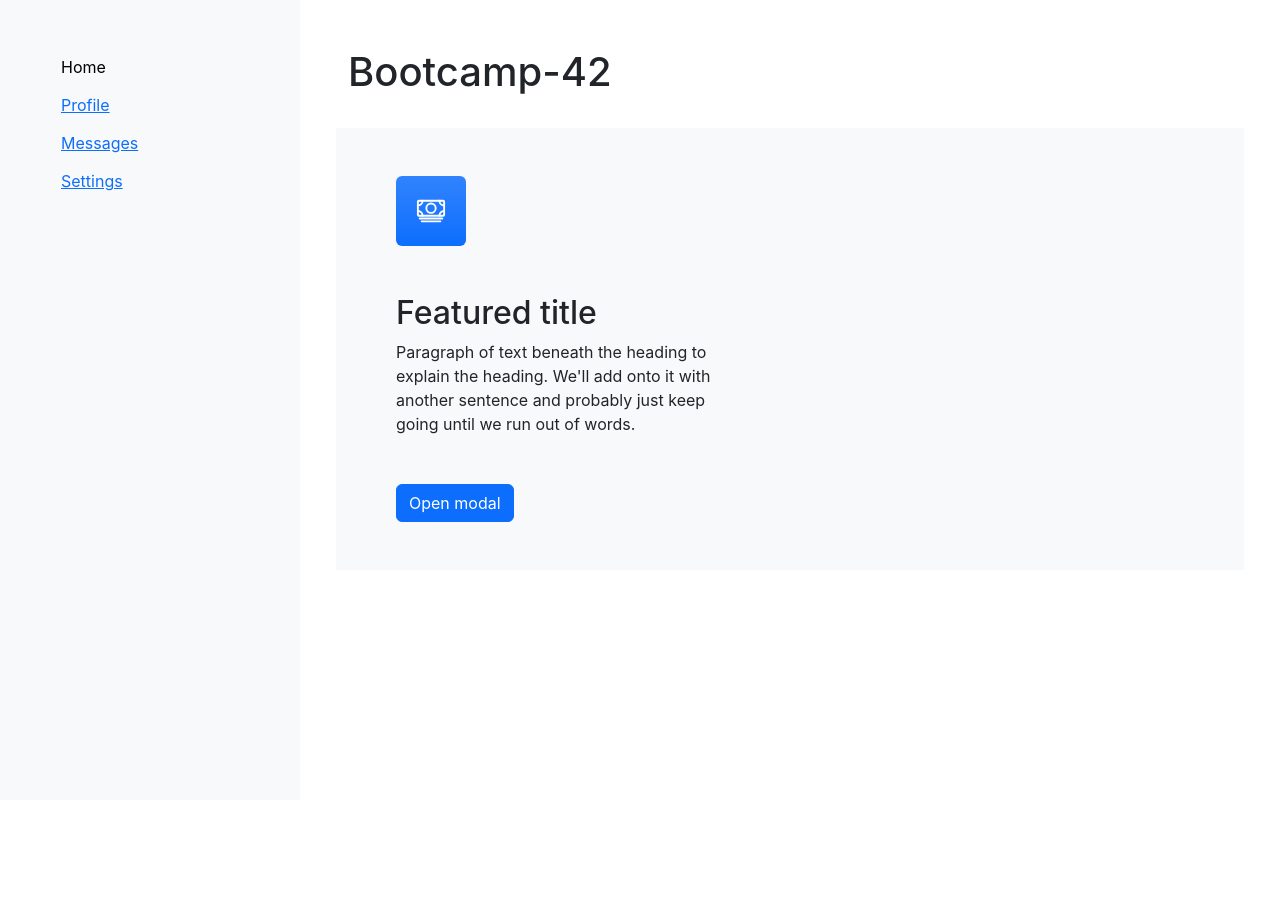
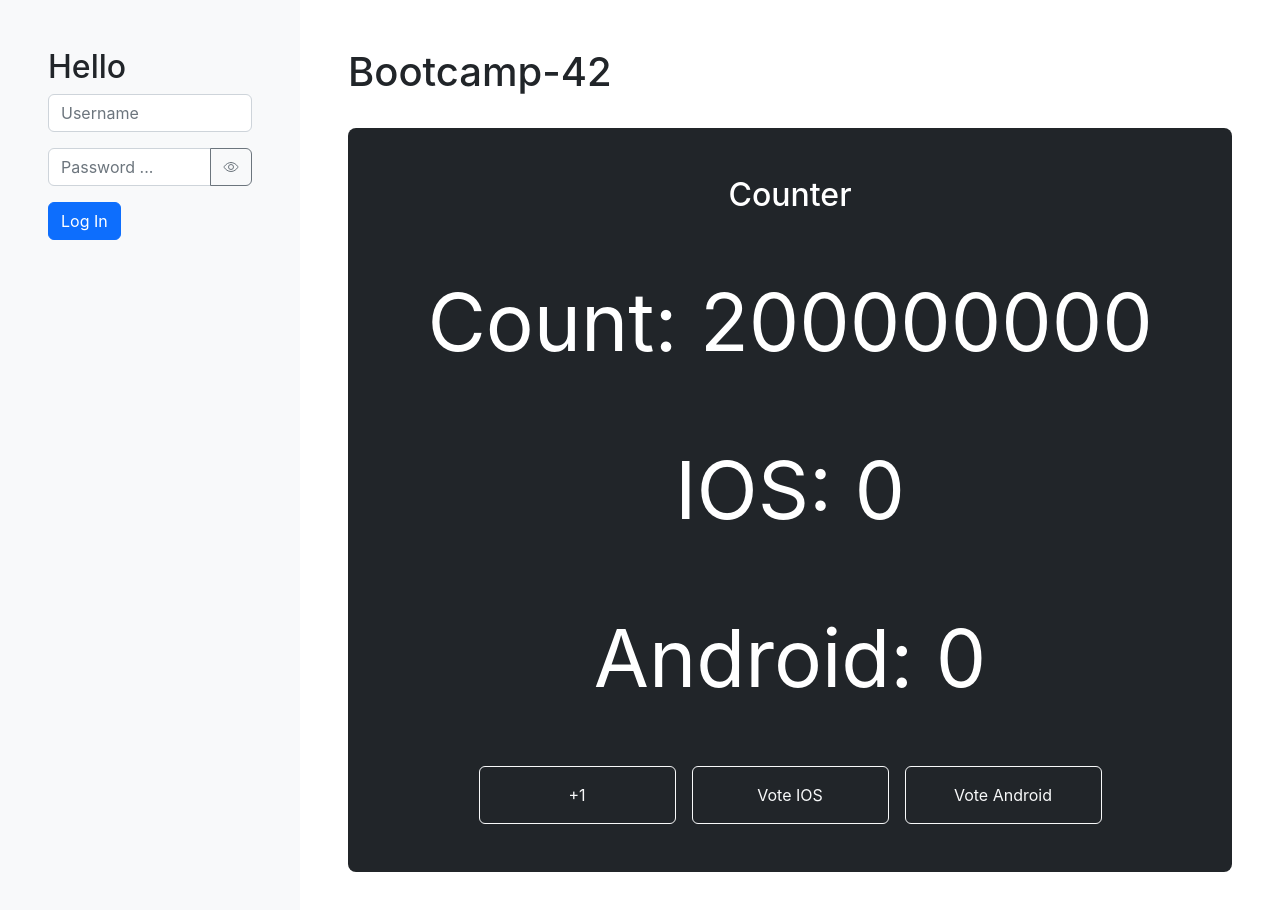
Before and after one commit to VladChornyi/BC42-react, a React (Create React App) app: page /skills in a window 1280 px wide. Shown: the top 910 px of the page. Before the commit the page ends 800 px from the top, so only its background shows below. Built offline with nearby package versions, Linux system fonts and the light colour scheme.

Commit message:
add context callback memo hooks

```diff
--- a/src/App.jsx
+++ b/src/App.jsx
@@ -1,17 +1,27 @@
-import { Banner } from "./components/Banner/Banner";
-// import { Counter } from "./components/Counter/Counter";
+// import { Banner } from "./components/Banner/Banner";
+import { Counter } from "./components/Counter/Counter";
 // import Filmoteka from "./components/Filmoteka/Filmoteka";
 import { Header, Layout } from "./components/Layout";
+// import { Memo } from "./components/Memo/Memo";
+// import { Rerender } from "./components/Rerender/Rerender";
+import { AuthProvider } from "./context/AuthContext";
+import { ThemeProvider } from "./context/ThemeContext";
 // import { Posts } from "./components/Posts/Posts";
 
 export const App = () => {
   return (
-    <Layout>
-      <Header title="Bootcamp-42" />
-      {/* <Counter /> */}
-      <Banner />
-      {/* <Posts /> */}
-      {/* <Filmoteka /> */}
-    </Layout>
+    <ThemeProvider>
+      <AuthProvider>
+        <Layout>
+          <Header title="Bootcamp-42" />
+          {/* <Rerender /> */}
+          {/* <Memo /> */}
+          <Counter />
+          {/* <Banner /> */}
+          {/* <Posts /> */}
+          {/* <Filmoteka /> */}
+        </Layout>
+      </AuthProvider>
+    </ThemeProvider>
   );
 };
--- a/src/components/Counter/Counter.jsx
+++ b/src/components/Counter/Counter.jsx
@@ -1,4 +1,4 @@
-import { useEffect, useState } from "react";
+import { useEffect, useMemo, useState } from "react";
 
 const mobilePhones = [
   { title: "iPhone", name: "iphone" },
@@ -6,8 +6,36 @@ const mobilePhones = [
 ];
 
 export const Counter = () => {
+  const [counter, setCounter] = useState(1);
   const [ios, setIos] = useState(0);
   const [android, setAndroid] = useState(0);
+
+  // const getResult = () => {
+  //   console.log("calculate");
+  //   let result = 0;
+  //   for (let i = 0; i < 100000000; i++) {
+  //     result += 1;
+  //   }
+  //   return result;
+  // };
+
+  const result = useMemo(() => {
+    console.log("calculate");
+    let result = 0;
+    for (let i = 0; i < 200000000; i++) {
+      result += counter;
+    }
+    return result;
+  }, [counter]);
+
+  const getResult = () => {
+    console.log("calculate");
+    let result = 0;
+    for (let i = 0; i < 200000000; i++) {
+      result += counter;
+    }
+    return result;
+  };
 
   const handleVotePhone = (e) => {
     const { name } = e.target;
@@ -34,6 +62,9 @@ export const Counter = () => {
     <div className="mb-5 p-5 text-white bg-dark rounded-3">
       <h2 className="text-center">Counter</h2>
       <p className="text-center my-5" style={{ fontSize: 80 }}>
+        Count: {result}
+      </p>
+      <p className="text-center my-5" style={{ fontSize: 80 }}>
         IOS: {ios}
       </p>
       <p className="text-center my-5" style={{ fontSize: 80 }}>
@@ -41,6 +72,16 @@ export const Counter = () => {
       </p>
 
       <div className="d-flex align-items-center justify-content-center w-100">
+        <button
+          name="counter"
+          onClick={() => {
+            setCounter((prev) => prev + 1);
+          }}
+          className="btn p-3 btn-outline-light w-25 mx-2"
+          type="button"
+        >
+          +1
+        </button>
         <button
           name="ios"
           onClick={handleVotePhone}
--- a/src/components/Layout/Layout.jsx
+++ b/src/components/Layout/Layout.jsx
@@ -1,5 +1,6 @@
 import { PropTypes } from "prop-types";
 import { ConfettiContainer } from "../Service";
+import { Login } from "./Login";
 
 import { Sidebar } from "./Sidebar/Sidebar";
 
--- /dev/null
+++ b/src/components/Layout/Login/Login.jsx
@@ -0,0 +1,71 @@
+import { useContext, useState } from "react";
+
+import { IoEyeOffOutline, IoEyeOutline } from "react-icons/io5";
+import { AuthContext } from "../../../context/AuthContext";
+import { Button } from "../../Button/Button";
+import { confetti } from "../../Service/Confetti";
+
+export const Login = () => {
+  const { login } = useContext(AuthContext);
+
+  const [username, setUsername] = useState("");
+  const [password, setPassword] = useState("");
+
+  const [isPassword, setIsPassword] = useState(true);
+  const toggle = () => setIsPassword((prev) => !prev);
+
+  const handleChange = (event) => {
+    const { name, value } = event.target;
+    switch (name) {
+      case "username":
+        setUsername(value);
+        break;
+
+      case "password":
+        setPassword(value);
+        break;
+
+      default:
+        throw new Error();
+    }
+  };
+
+  const handleSubmit = (event) => {
+    event.preventDefault();
+    login(username, password);
+  };
+
+  return (
+    <form active="#" onSubmit={handleSubmit}>
+      <h2>Hello</h2>
+
+      <div className="input-group mb-3">
+        <input
+          value={username}
+          onChange={handleChange}
+          type="text"
+          name="username"
+          className="form-control"
+          placeholder="Username"
+        />
+      </div>
+
+      <div className="input-group mb-3">
+        <input
+          value={password}
+          onChange={handleChange}
+          name="password"
+          type={isPassword ? "password" : "text"}
+          className="form-control"
+          placeholder="Password ..."
+        />
+
+        <Button className="btn-outline-secondary" onClick={toggle}>
+          {isPassword ? <IoEyeOutline /> : <IoEyeOffOutline />}
+        </Button>
+      </div>
+
+      <Button type="submit">Log In</Button>
+    </form>
+  );
+};
--- /dev/null
+++ b/src/components/Layout/Login/index.js
@@ -0,0 +1 @@
+export { Login } from './Login';
--- a/src/components/Layout/Sidebar/Sidebar.jsx
+++ b/src/components/Layout/Sidebar/Sidebar.jsx
@@ -1,20 +1,42 @@
+import { useContext } from "react";
+import { AuthContext } from "../../../context/AuthContext";
+import { Button } from "../../Button/Button";
+import { Login } from "../Login";
+
 export const Sidebar = () => {
+  const { isAuth, logout } = useContext(AuthContext);
   return (
-    <aside className="nav nav-pills p-5 bg-light w-100" style={{ maxWidth: '300px', height: 'auto' }}>
-      <div className="d-flex flex-column" style={{ position: 'sticky', top: 30, left: 0, height: 'max-content' }}>
-        <a href="/" style={{ textAlign: 'left' }} className="btn btn-light">
+    <aside
+      className="nav nav-pills p-5 bg-light w-100"
+      style={{ maxWidth: "300px", height: "auto" }}
+    >
+      {isAuth ? (
+        <div
+          className="d-flex flex-column"
+          style={{
+            position: "sticky",
+            top: 30,
+            left: 0,
+            height: "max-content",
+          }}
+        >
+          <Button onClick={logout}>Log out</Button>
+          <a href="/" style={{ textAlign: "left" }} className="btn btn-light">
             Home
           </a>
-        <a href="/" style={{ textAlign: 'left' }} className="btn btn-link">
+          <a href="/" style={{ textAlign: "left" }} className="btn btn-link">
             Profile
           </a>
-        <a href="/" style={{ textAlign: 'left' }} className="btn btn-link">
+          <a href="/" style={{ textAlign: "left" }} className="btn btn-link">
             Messages
           </a>
-        <a href="/" style={{ textAlign: 'left' }} className="btn btn-link">
+          <a href="/" style={{ textAlign: "left" }} className="btn btn-link">
             Settings
           </a>
         </div>
+      ) : (
+        <Login />
+      )}
     </aside>
   );
 };
--- /dev/null
+++ b/src/components/Memo/Memo.jsx
@@ -0,0 +1,24 @@
+import { Button } from "../Button/Button";
+
+const cache = {};
+
+export const Memo = () => {
+  const calculate = (a, b) => {
+    const key = JSON.stringify({ a, b });
+    if (cache[key]) {
+      console.log(cache, "from cache", cache[key]);
+    } else {
+      const result = a + b;
+      cache[key] = result;
+      console.log("calculated", result);
+    }
+  };
+
+  return (
+    <>
+      <Button onClick={() => calculate(2, 2)}>2+2</Button>
+      <Button onClick={() => calculate(3, 2)}>3+2</Button>
+      <Button onClick={() => calculate(4, 5)}>4+5</Button>
+    </>
+  );
+};
--- a/src/components/Timer/Timer.jsx
+++ b/src/components/Timer/Timer.jsx
@@ -1,36 +1,66 @@
-import { Component } from "react";
+import { useContext, useEffect, useRef, useState } from "react";
+import { AuthContext } from "../../context/AuthContext";
+import { Button } from "../Button/Button";
 
 const INTERVAL = 1000;
 
-export class Timer extends Component {
-  state = { date: new Date() };
+export const Timer = () => {
+  const [date, setDate] = useState(new Date());
+  const [state, setState] = useState(0);
+  const testRef = useRef(0);
+  const intervalRef = useRef(null);
+  const textRef = useRef(null);
+  const data = useContext(AuthContext);
+  console.log(data);
 
-  intervalId = null;
+  useEffect(() => {
+    console.log("render ");
+  });
 
-  componentDidMount() {
-    this.intervalId = setInterval(() => {
-      this.setState({ date: new Date() });
+  useEffect(() => {
+    intervalRef.current = setInterval(() => {
+      setDate(new Date());
     }, INTERVAL);
+    return () => {
+      if (intervalRef.current) {
+        clearInterval(intervalRef.current);
+        intervalRef.current = null;
       }
+    };
+  }, []);
 
-  componentWillUnmount() {
-    if (this.intervalId) {
-      clearInterval(this.intervalId);
+  const handleStopTimer = () => {
+    if (intervalRef.current) {
+      clearInterval(intervalRef.current);
+      intervalRef.current = null;
+      textRef.current.style.color = "red";
     }
-  }
-
-  render() {
-    const hours = String(this.state.date.getHours()).padStart(2, "0");
-    const minutes = String(this.state.date.getMinutes()).padStart(2, "0");
-    const seconds = String(this.state.date.getSeconds()).padStart(2, "0");
+  };
+  const hours = String(date.getHours()).padStart(2, "0");
+  const minutes = String(date.getMinutes()).padStart(2, "0");
+  const seconds = String(date.getSeconds()).padStart(2, "0");
 
   return (
     <div className="mb-5 p-5 text-white bg-dark rounded-3">
       <h2 className="text-center">Timer</h2>
-        <p className="text-center my-5" style={{ fontSize: 80 }}>
+      <p ref={textRef} className="text-center my-5" style={{ fontSize: 80 }}>
         {`${hours}:${minutes}:${seconds}`}
       </p>
+      <Button onClick={handleStopTimer}>Stop timer</Button>
+      <Button
+        onClick={() => {
+          setState((prev) => prev + 1);
+        }}
+      >
+        State
+      </Button>
+      <Button
+        onClick={() => {
+          testRef.current += 1;
+        }}
+      >
+        Ref
+      </Button>
     </div>
   );
-  }
-}
+};
--- /dev/null
+++ b/src/context/AuthContext.jsx
@@ -0,0 +1,41 @@
+import { createContext, useEffect, useState } from "react";
+import { confetti } from "../components/Service/Confetti";
+import { getLocalData } from "../helpers/getLocalData";
+
+const AUTH_KEY = "auth";
+
+export const AuthContext = createContext(null);
+
+export const AuthProvider = ({ children }) => {
+  const [isAuth, setIsAuth] = useState(() => {
+    return getLocalData(AUTH_KEY)?.isAuth ?? false;
+  });
+  const [name, setName] = useState(() => {
+    return getLocalData(AUTH_KEY)?.name ?? "";
+  });
+
+  useEffect(() => {
+    localStorage.setItem(AUTH_KEY, JSON.stringify({ isAuth, name }));
+  }, [isAuth, name]);
+
+  const login = (name, password) => {
+    if (password === "123") {
+      setIsAuth(true);
+      setName(name);
+      confetti.run();
+    } else {
+      return alert("Password should be 123 :)");
+    }
+  };
+
+  const logout = () => {
+    setIsAuth(false);
+    setName("");
+  };
+
+  return (
+    <AuthContext.Provider value={{ isAuth, name, login, logout }}>
+      {children}
+    </AuthContext.Provider>
+  );
+};
--- /dev/null
+++ b/src/context/ThemeContext.jsx
@@ -0,0 +1,11 @@
+import { createContext, useState } from "react";
+
+export const ThemeContext = createContext(null);
+
+export const ThemeProvider = ({ children }) => {
+  const [theme, setTheme] = useState("light");
+
+  return (
+    <ThemeContext.Provider value={theme}>{children}</ThemeContext.Provider>
+  );
+};
--- a/src/index.jsx
+++ b/src/index.jsx
@@ -4,10 +4,11 @@ import "bootstrap/dist/css/bootstrap.min.css";
 import "./index.css";
 
 import { App } from "./App";
+import { ThemeProvider } from "styled-components";
 
 const root = ReactDOM.createRoot(document.getElementById("root"));
 root.render(
-  // <StrictMode>
-  <App />
-  // </StrictMode>
+  <StrictMode>
+    <App />
+  </StrictMode>
 );
```
Also changed, not shown: src/components/Rerender/Rerender.jsx (+15 -29 lines). Lines whose indentation alone changed are shown as unchanged.
